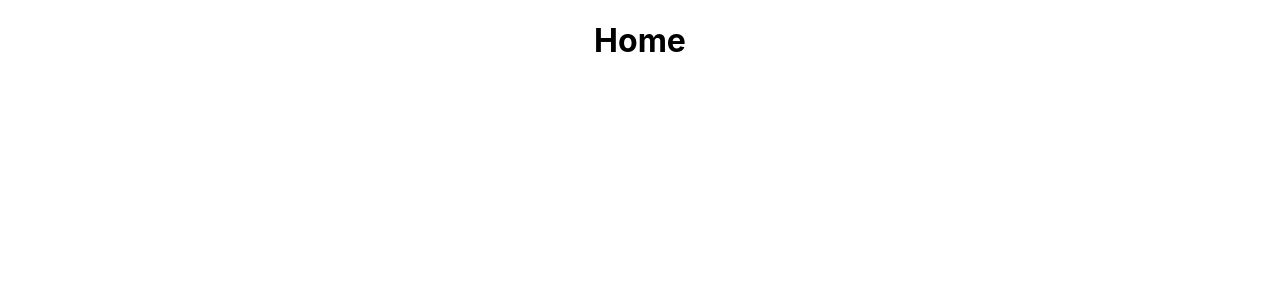
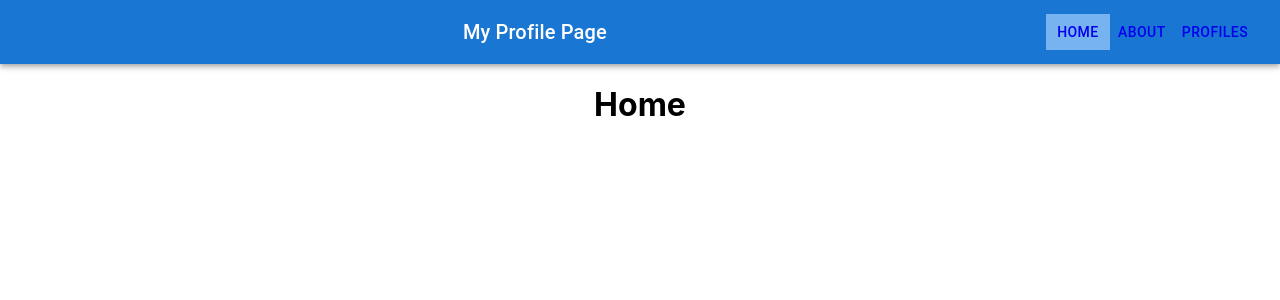
Before and after one commit to neg-0/social-network, a React (Create React App) app: page / in a window 1280 px wide. Shown: the top 300 px of the page. Built offline with nearby package versions, Linux system fonts and the light colour scheme.

Commit message:
Added Nav Bar

```diff
--- a/package.json
+++ b/package.json
@@ -3,6 +3,10 @@
   "version": "0.1.0",
   "private": true,
   "dependencies": {
+    "@emotion/react": "^11.5.0",
+    "@emotion/styled": "^11.3.0",
+    "@mui/icons-material": "^5.0.4",
+    "@mui/material": "^5.0.4",
     "@testing-library/jest-dom": "^5.14.1",
     "@testing-library/react": "^11.2.7",
     "@testing-library/user-event": "^12.8.3",
--- a/src/App.js
+++ b/src/App.js
@@ -5,10 +5,14 @@ import About from './components/About';
 import Profiles from './components/Profiles';
 import UserProfile from './components/UserProfile';
 import UserPicture from './components/UserPicture';
+import Nav from './components/Nav';
 
 function App() {
   return (
     <div className="App">
+      <header>
+        <Nav />
+      </header>
       <Router>
         <Route path="/profiles/:id/profile-image" component={UserPicture} />
         <Route path="/profiles/:id" component={UserProfile} />
--- /dev/null
+++ b/src/components/Nav.js
@@ -0,0 +1,39 @@
+import * as React from 'react';
+import AppBar from '@mui/material/AppBar';
+import Box from '@mui/material/Box';
+import Toolbar from '@mui/material/Toolbar';
+import Typography from '@mui/material/Typography';
+import Button from '@mui/material/Button';
+import { BrowserRouter, NavLink } from 'react-router-dom';
+
+export default function Nav() {
+
+    const activeButtonStyle = { backgroundColor: "#76b3ef" }
+
+    return (
+        <Box sx={{ flexGrow: 1 }}>
+            <AppBar position="static">
+                <Toolbar>
+                    {/* <IconButton
+                        size="large"
+                        edge="start"
+                        color="inherit"
+                        aria-label="menu"
+                        sx={{ mr: 2 }}
+                    >
+                        <MenuIcon />
+                    </IconButton> */}
+                    <Typography variant="h6" component="div" sx={{ flexGrow: 1 }}>
+                        My Profile Page
+                    </Typography>
+                    <BrowserRouter>
+                        <NavLink to="/" activeStyle={activeButtonStyle} exact><Button color="inherit">Home</Button></NavLink>
+                        <NavLink to="/about" activeStyle={activeButtonStyle}><Button color="inherit">About</Button></NavLink>
+                        <NavLink to="/profiles" activeStyle={activeButtonStyle}><Button color="inherit">Profiles</Button></NavLink>
+                    </BrowserRouter>
+                    {/* <Button color="inherit">Login</Button> */}
+                </Toolbar>
+            </AppBar>
+        </Box>
+    );
+}
```
Also changed, not shown: 1 other file (tests, documents, lock files or other folders).
